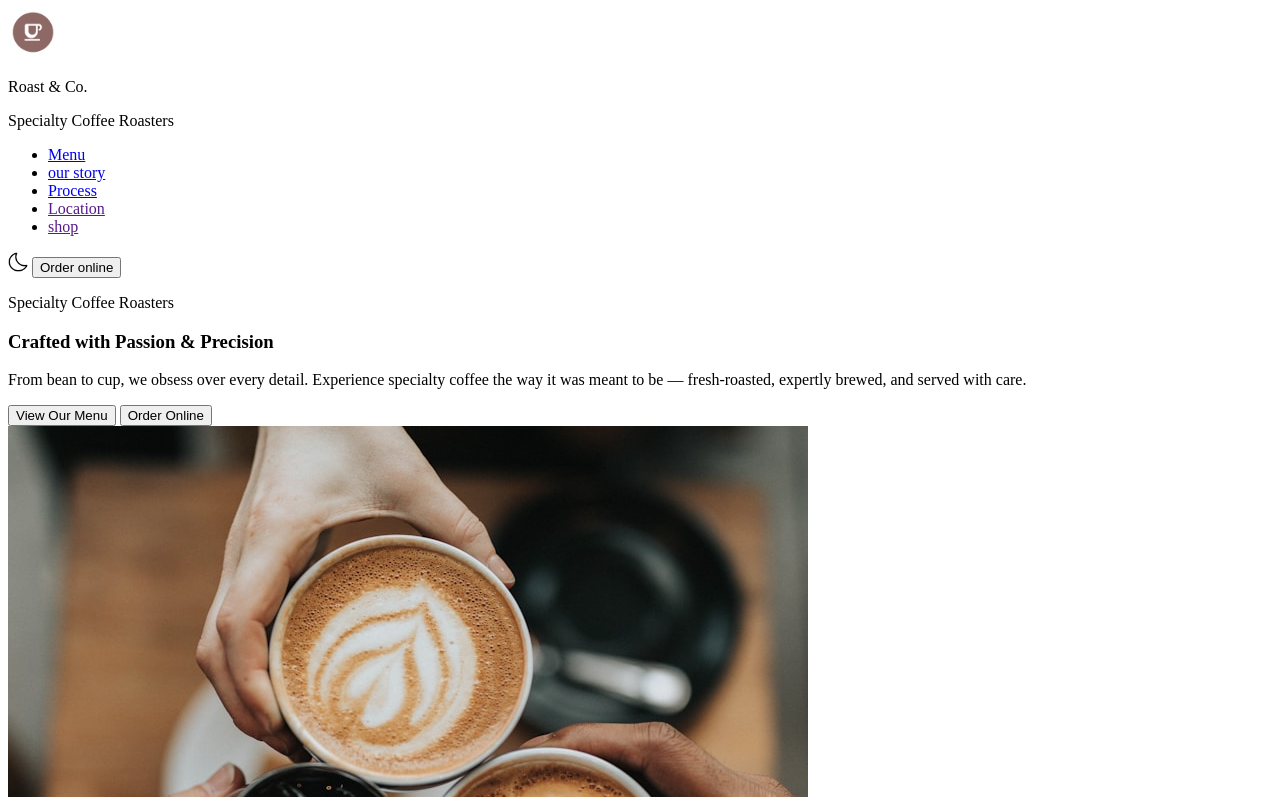
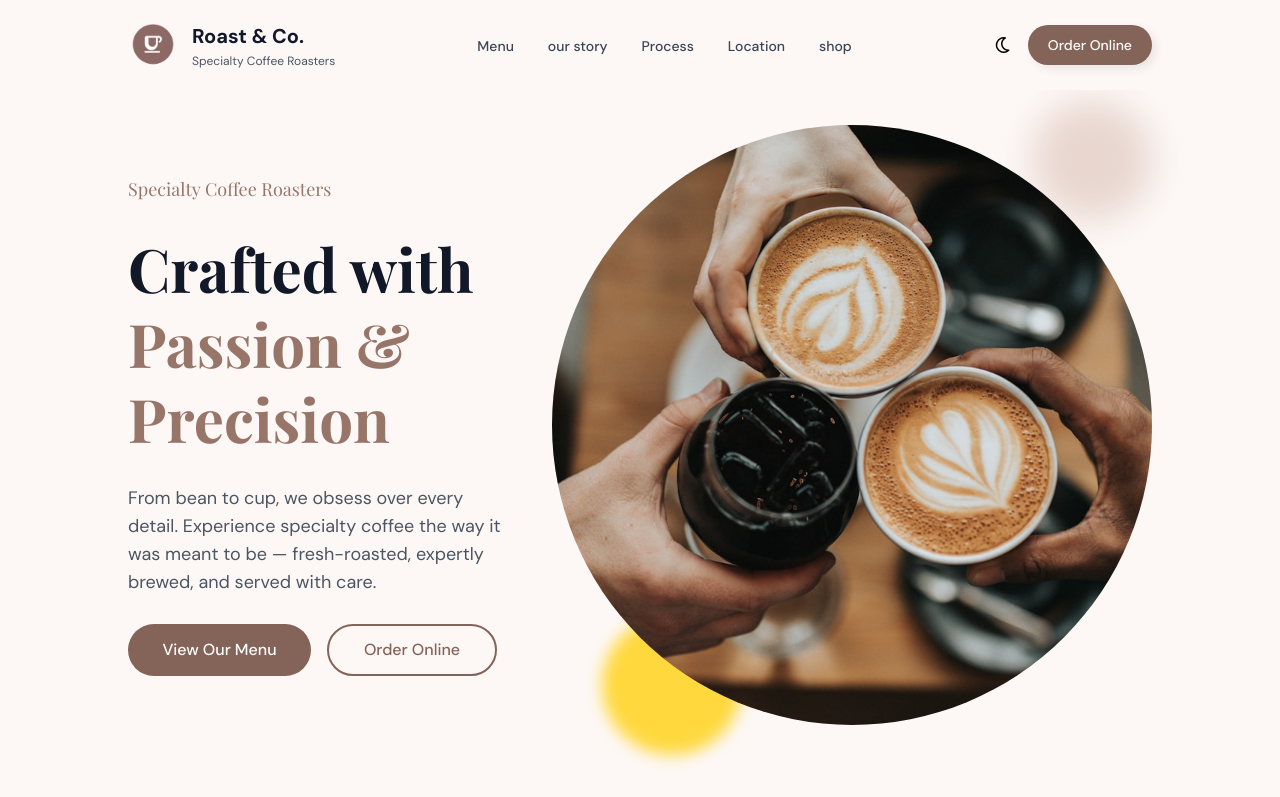
Before and after one commit to SalmaWaleed-dev/Roast-Coffee, a plain HTML site: page index.html in a window 1280 px wide. Shown: the top 797 px of the page. Drawn offline with nearby package versions, Linux system fonts and the light colour scheme; a web font is replaced by a local one.

Commit message:
styling the nav & 1st section

```diff
--- /dev/null
+++ b/css/style.css
@@ -0,0 +1,240 @@
+/* Basic styling */
+*{
+    margin: 0;
+    padding: 0;
+    box-sizing: border-box;
+}
+
+ul{
+    list-style: none;
+}
+
+a{
+    text-decoration: none;
+}
+
+/* ! start of the navigation bar */
+nav{
+    background-color: #FDF8F6;
+    position: fixed;
+    top: 0;
+    left: 0;
+    width: 100%;
+    height: 90px ;
+    display: flex;
+    align-items: center;
+    justify-content: space-between;
+    padding: 0 10%;
+    font-family: "DM Sans", sans-serif;
+    z-index: 1000;
+}
+
+.nav_logo {
+    display: flex;
+    align-items: center;
+    gap: 14px;
+}
+
+.nav_logo img {
+    width: 50px;
+    height: 50px;
+
+    object-fit: cover;
+    border-radius: 50%;
+}
+
+.nav_logo span {
+    display: flex;
+    flex-direction: column;
+    gap: 3px;
+}
+
+.nav_logo span p:first-child {
+    font-weight: 700;
+    color: rgb(17, 24, 39);
+    font-size: 20px;
+    line-height: 28px;
+}
+
+.nav_logo span p:nth-child(2){
+    font-weight: 400;
+    color: rgb(75, 85, 99);
+    font-size: 12px;
+    line-height: 16px;
+}
+
+.nav_links ul{
+    display: flex;
+    align-items: center ;
+    gap: 34px;
+}
+
+.nav_links ul li a{
+    color: #3A4455;
+    font-weight: 500;
+    font-size: 14px;
+    line-height: 20px;
+    transition: 0.3s ease;
+}
+
+.nav_links ul li a:hover{
+    color: rgb(132, 99, 88);
+}
+
+.nav-btn-order{
+    display: flex;
+    align-items: center;
+    gap: 14px;
+}
+
+.nav-btn-order a {
+    color: #ffffff;
+    background-color: rgb(132, 99, 88) ;
+    font-size: 14px ;
+    font-weight: 500;
+    line-height: 20px;
+    border-radius: 30px;
+    padding: 10px 20px;
+    box-shadow: 4px 4px 10px rgba(0, 0, 0, 0.08);
+    transition: 0.3s ease;
+}
+
+.nav-btn-order a:hover{
+    background-color: #6f574d;
+}
+
+/* ! end of the navigation bar */
+
+/*? start of the main section*/
+
+.Main_Section{
+    background-color: #FDF8F6;
+    min-height: 100vh;
+    padding: 90px 10% 40px;
+    display: grid;
+    grid-template-columns: 1fr 1fr;
+    gap: 48px;
+    align-items: center;
+    position: relative;
+    overflow: hidden;
+}
+
+.Main_Section::before {
+    content: "";
+    position: absolute;
+    width: 140px;
+    height: 140px;
+    background-color: #FFD83D;
+    border-radius: 50%;
+    bottom: 45px;
+    right: 42%;
+    filter: blur(8px);
+    z-index: 0;
+}
+
+.Main_Section::after {
+    content: "";
+    position: absolute;
+    width: 120px;
+    height: 120px;
+    background-color: #E8D6CF;
+    border-radius: 50%;
+    top: 100px;
+    right: 10%;
+    filter: blur(18px);
+    z-index: 0;
+}
+
+.Main_Section_Content,
+.Main_Section_img {
+    position: relative;
+    z-index: 1;
+}
+
+.Main_Section_Text .P{
+    color: rgb(151, 118, 105);
+    font-family: "Playfair Display", Georgia, serif;
+    font-size: 18px;
+    font-weight: 400;
+    line-height: 28px;
+    margin-bottom: 28px;
+}
+
+.Main_Section_Text h1{
+    color: rgb(17, 24, 39);
+    font-family: "Playfair Display", Georgia, serif;
+    font-size: 60px;
+    font-weight: 700;
+    line-height: 1.25;
+    margin: 0 0 28px;
+}
+.Main_Section_Text h1 span{
+    color: rgb(151, 118, 105);
+}
+
+.Main_Section_Text .description{
+    color: rgb(75, 85, 99);
+    font-family: "DM Sans", sans-serif;
+    font-size: 18px;
+    font-weight: 400;
+    line-height: 28px;
+    max-width: 600px;
+    margin: 0 0 28px;
+}
+
+.Main_Section_img {
+    display: flex;
+    justify-content: center;
+    align-items: center;
+}
+
+.Main_Section_img img {
+    width: 600px;
+    height: 600px;
+    object-fit: cover;
+    border-radius: 50%;
+}
+
+.Main_Section_btn{
+    font-family: "DM Sans", sans-serif;
+    display: flex;
+    align-items: center;
+    gap: 16px;
+}
+
+.Main_Section_btn .Main_Section_btn_menu{
+    color: #ffffff;
+    background-color: rgb(132, 99, 88) ;
+    width: 183px;
+}
+
+.Main_Section_btn .Main_Section_btn_order {
+    color: rgb(132, 99, 88);
+    background-color: transparent;
+    border: 2px solid rgb(132, 99, 88);
+    width: 170px;
+}
+
+.Main_Section_btn .Main_Section_btn_menu ,
+.Main_Section_btn .Main_Section_btn_order {
+    font-size: 16px;
+    font-weight: 500;
+    line-height: 20px;
+    border-radius: 30px;
+    padding: 0 25px;
+    transition: 0.3s ease;
+    height: 52px;
+display: inline-flex;
+align-items: center;
+justify-content: center;
+}
+
+.Main_Section_btn .Main_Section_btn_order:hover{
+    background-color:rgb(132, 99, 88) ;
+    color: #ffffff;
+}
+
+.Main_Section_btn .Main_Section_btn_menu:hover{
+    background-color: #6f574d;
+}
+/*? end of the main section*/
--- a/index.html
+++ b/index.html
@@ -5,16 +5,28 @@
     <meta name="viewport" content="width=device-width, initial-scale=1.0">
     <title>Roast & Co.</title>
     <link rel="icon" href="images/tab logo.png" type="image/x-icon" >
+    <link rel="stylesheet" href="css/style.css">
+    <link rel="stylesheet" href="css/all.min.css">
+
+    <!-- * "DM Sans" font -->
+    <link rel="preconnect" href="https://fonts.googleapis.com">
+    <link rel="preconnect" href="https://fonts.gstatic.com" crossorigin>
+    <link href="https://fonts.googleapis.com/css2?family=DM+Sans:ital,opsz,wght@0,9..40,100..1000;1,9..40,100..1000&display=swap" rel="stylesheet">
+
+    <!-- * "Playfair Display " font -->
+    <link rel="preconnect" href="https://fonts.googleapis.com">
+    <link rel="preconnect" href="https://fonts.gstatic.com" crossorigin>
+    <link href="https://fonts.googleapis.com/css2?family=DM+Sans:ital,opsz,wght@0,9..40,100..1000;1,9..40,100..1000&family=Playfair+Display:ital,wght@0,400..900;1,400..900&display=swap" rel="stylesheet">
 </head>
 <body>
 
     <!--! start of the navigation bar  -->
     <nav>
         <section class="nav_logo">
-            <img src="images/Main logo.png" alt="logo"  width="50px" height="50px">
+            <img src="images/Main logo.png" alt="logo" >
             <span>
                 <p>Roast & Co.</p>
-                <p>Specialty Coffee Roasters</p>
+                <p >Specialty Coffee Roasters</p>
             </span>
         </section>
         <section class="nav_links">
@@ -28,23 +40,26 @@
         </section>
         <section class="nav-btn-order">
             <span>
-                <img src="images/dark mode.png" alt="dark mode icon" width="20px" height="20px">
+                <i class="fa-regular fa-moon"></i>
             </span>
-            <button>Order online</button>
+            <a href="">Order Online</a>
         </section>
     </nav>
         <!--! End of the navigation bar   -->
 
         <!-- ? start of the main section  -->
         <section class="Main_Section">
+            <section class="Main_Section_Content">
             <section class="Main_Section_Text">
-                <p>Specialty Coffee Roasters</p>
-                <h1>Crafted with <span>Passion & Precision</span></h1>
-                <p>From bean to cup, we obsess over every detail. Experience specialty coffee the way it was meant to be — fresh-roasted, expertly brewed, and served with care.</p>
-            <section>
+                <p class="P">Specialty Coffee Roasters</p>
+                <h1>Crafted with <br><span>Passion & Precision</span></h1>
+                <p class="description">From bean to cup, we obsess over every detail. Experience specialty coffee the way it was meant to be — fresh-roasted, expertly brewed, and served with care.</p>
+            </section>
+
             <section class="Main_Section_btn">
-                <button>View Our Menu</button>
-                <button>Order Online</button>
+                <a href="#Menu" class="Main_Section_btn_menu">View Our Menu</a>
+                <a href="" class="Main_Section_btn_order">Order Online</a>
+            </section>
             </section>
             <section class="Main_Section_img">
                 <img src="images/p1.jpg" alt="group of coffee cups">
```
Also changed, not shown: css/all.min.css (added), webfonts/fa-brands-400.woff2 (added), webfonts/fa-regular-400.woff2 (added), webfonts/fa-solid-900.woff2 (added), webfonts/fa-v4compatibility.woff2 (added).
